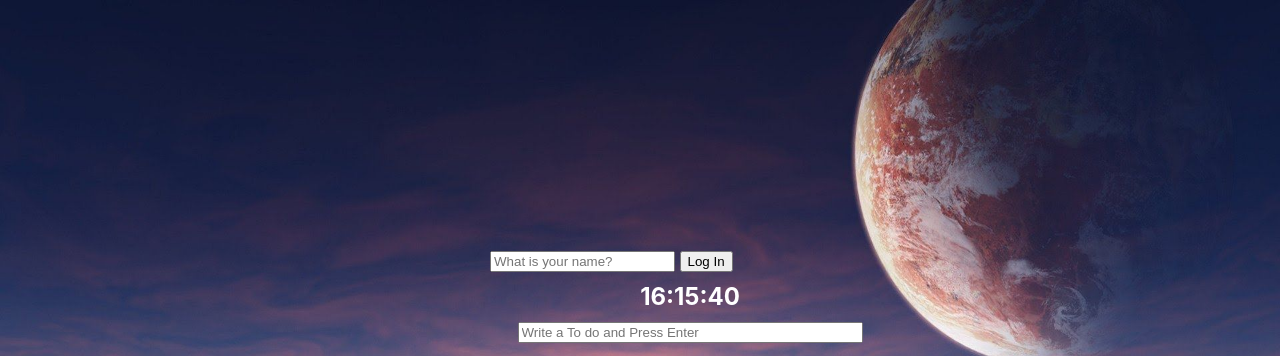
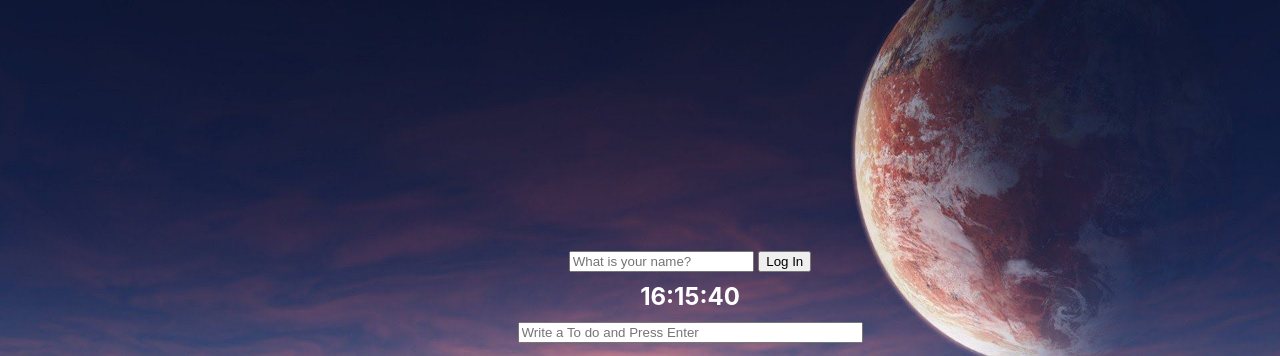
Before and after one commit to KachuDoit/kachudoit.github.io, a plain HTML site: page index.html in a window 1280 px wide. Shown: the top 356 px of the page. Drawn offline with Linux system fonts and the light colour scheme.

Commit message:
first draft

```diff
--- a/css/style.css
+++ b/css/style.css
@@ -38,6 +38,9 @@ body {
     border: 0;
 }
 
+#login-form{
+    text-align: center;
+}
 #greeting{
     top: 50;
     left: 0;
```
